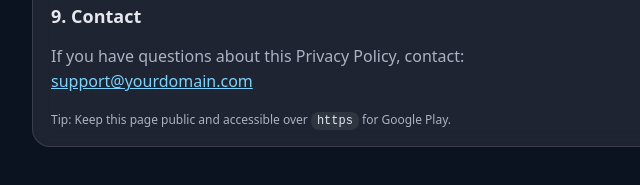
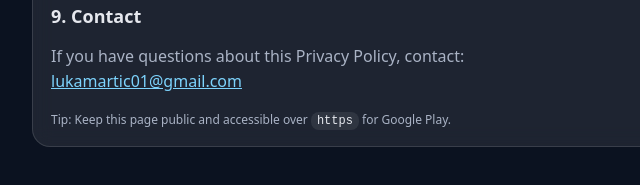
Before and after one commit to lukamartic00-sudo/AutoTrack-Pro-Policy, a plain HTML site: page index.html in a window 1280 px wide. Shown: the part 2042-2227 px from the top of the page, 178-818 px from the left. Drawn offline with Linux system fonts and the light colour scheme.

Commit message:
Update index.html

```diff
--- a/index.html
+++ b/index.html
@@ -153,7 +153,7 @@
       <h2>9. Contact</h2>
       <p>
         If you have questions about this Privacy Policy, contact:<br />
-        <a href="mailto:support@yourdomain.com">support@yourdomain.com</a>
+        <a href="mailto:support@yourdomain.com">lukamartic01@gmail.com</a>
       </p>
 
       <footer>
```
